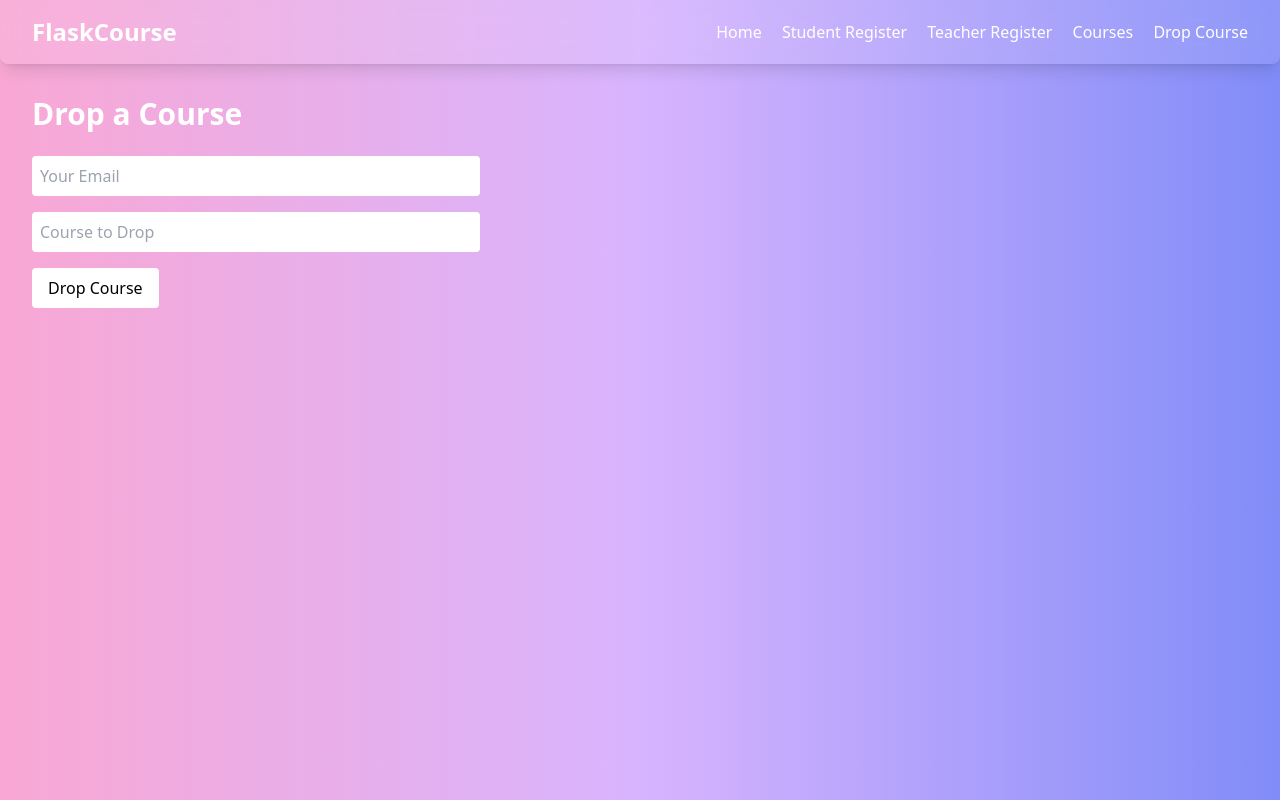
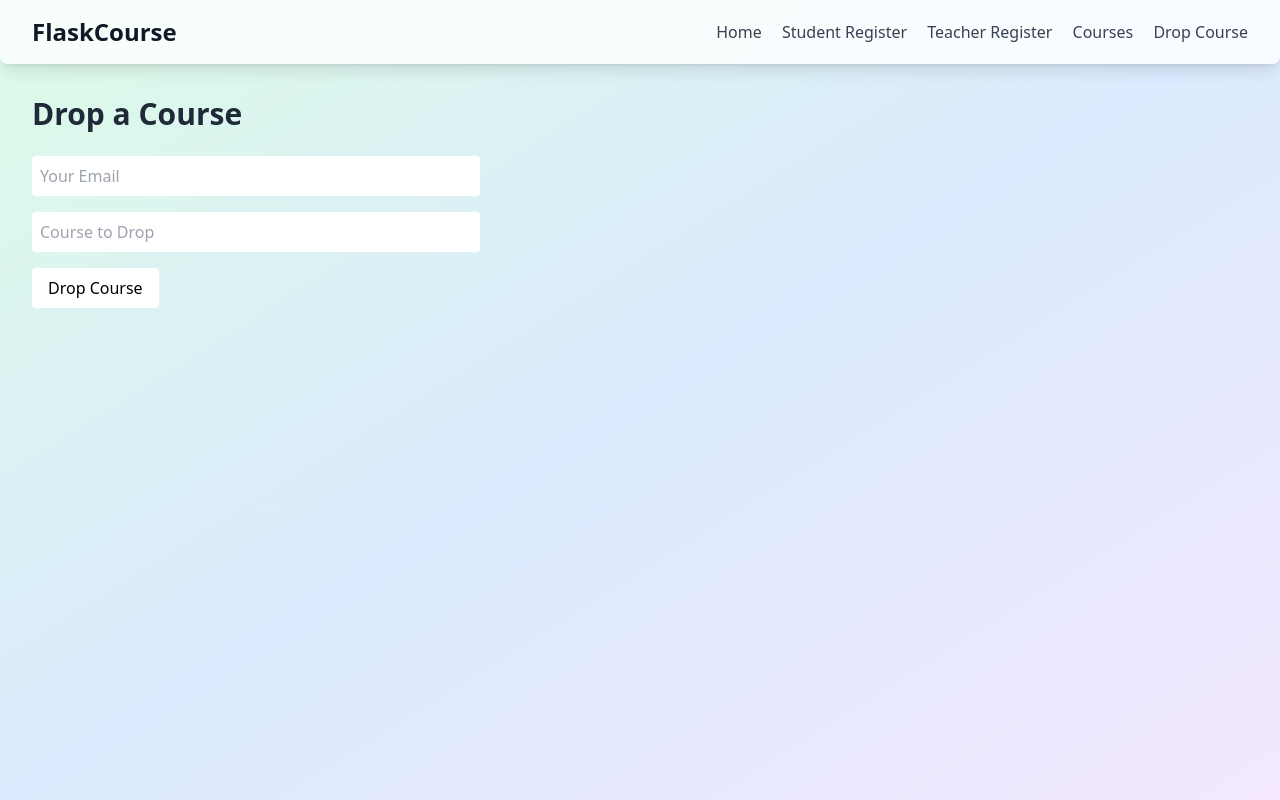
Before and after one commit to RawailEocean/flask-course-app, a Flask app: page /drop in a window 1280 px wide. Run offline with Flask 3, Linux system fonts and the light colour scheme; some libraries are stand-ins or nearby versions.

Commit message:
Update base.html

```diff
--- a/templates/base.html
+++ b/templates/base.html
@@ -6,15 +6,15 @@
     <title>{% block title %}Flask Course App{% endblock %}</title>
     <script src="https://cdn.tailwindcss.com"></script>
 </head>
-<body class="bg-gradient-to-r from-pink-300 via-purple-300 to-indigo-400 min-h-screen text-white">
-    <nav class="flex justify-between items-center px-8 py-4 bg-white bg-opacity-10 backdrop-blur-md shadow-lg rounded-b-lg">
-        <h1 class="text-2xl font-bold">FlaskCourse</h1>
-        <div class="space-x-4">
-            <a href="/" class="hover:underline">Home</a>
-            <a href="/register/student" class="hover:underline">Student Register</a>
-            <a href="/register/teacher" class="hover:underline">Teacher Register</a>
-            <a href="/courses" class="hover:underline">Courses</a>
-            <a href="/drop" class="hover:underline">Drop Course</a>
+<body class="bg-gradient-to-br from-green-100 via-blue-100 to-purple-100 min-h-screen text-gray-800 font-sans">
+    <nav class="flex justify-between items-center px-8 py-4 bg-white bg-opacity-80 backdrop-blur-md shadow-lg rounded-b-lg">
+        <h1 class="text-2xl font-bold text-gray-900">FlaskCourse</h1>
+        <div class="space-x-4 text-gray-700">
+            <a href="/" class="hover:underline hover:text-indigo-600 transition duration-300">Home</a>
+            <a href="/register/student" class="hover:underline hover:text-indigo-600 transition duration-300">Student Register</a>
+            <a href="/register/teacher" class="hover:underline hover:text-indigo-600 transition duration-300">Teacher Register</a>
+            <a href="/courses" class="hover:underline hover:text-indigo-600 transition duration-300">Courses</a>
+            <a href="/drop" class="hover:underline hover:text-indigo-600 transition duration-300">Drop Course</a>
         </div>
     </nav>
 
```
